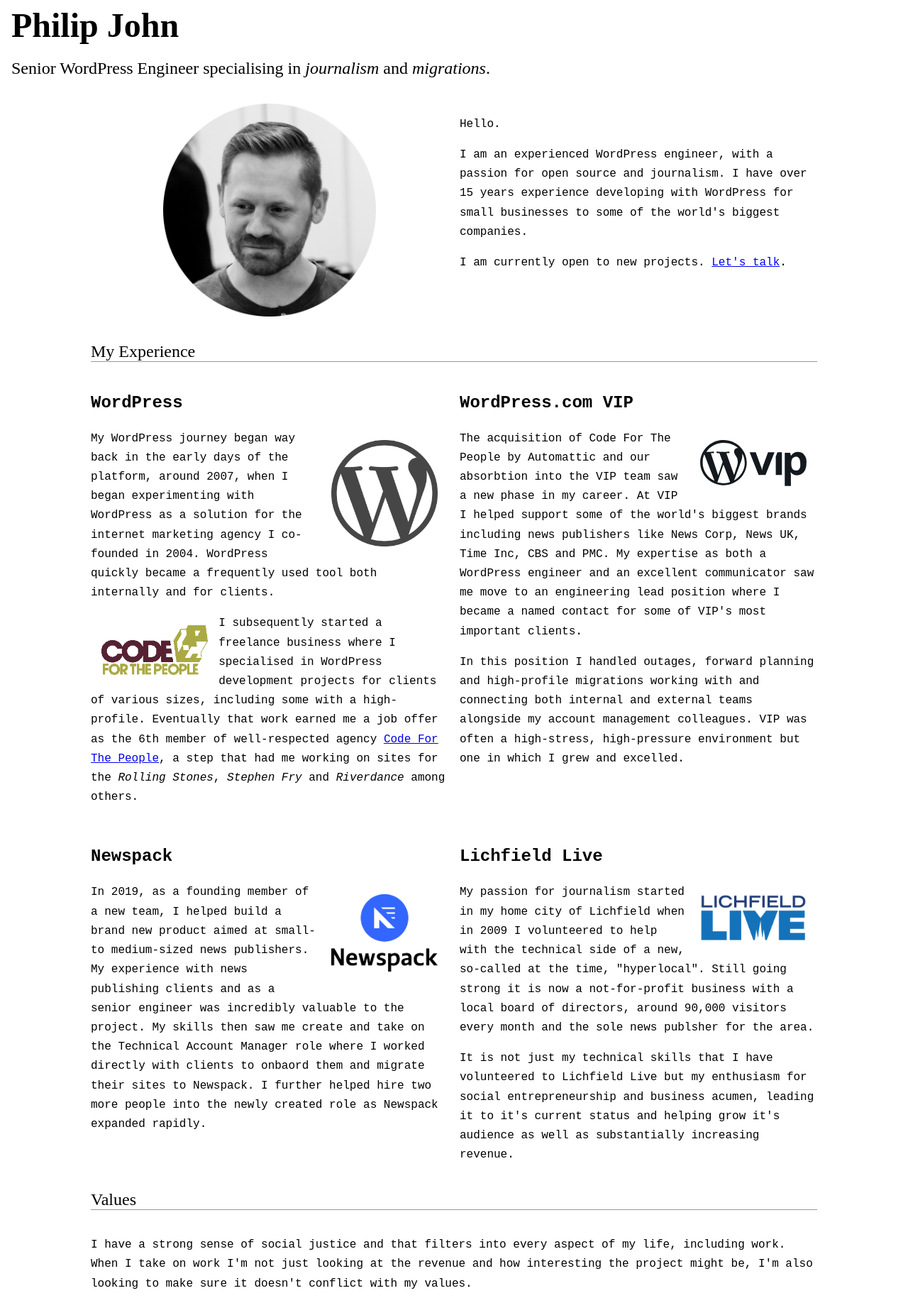
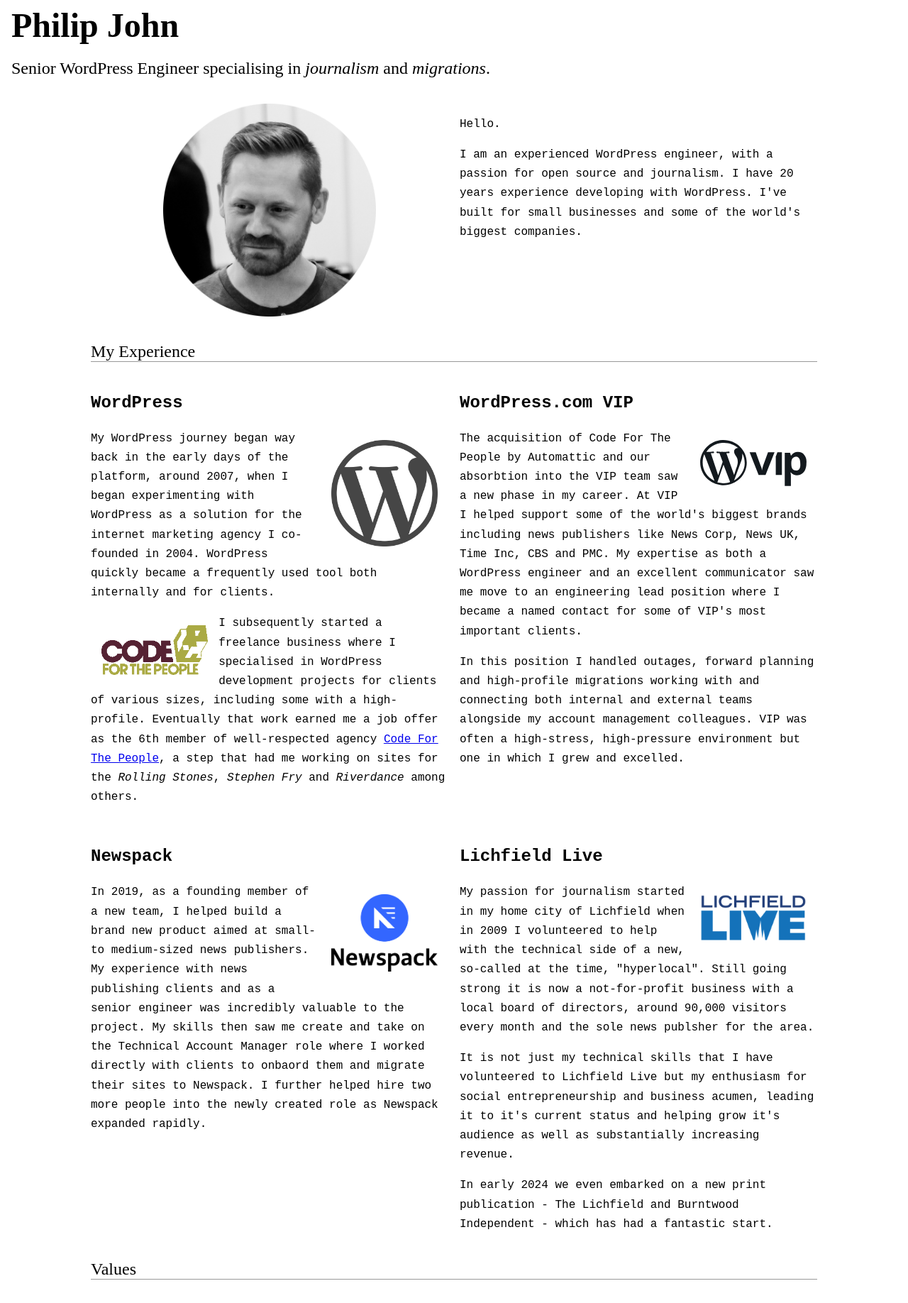
Before and after one commit to philipjohn/philipjohn.me.uk, a plain HTML site: page index.html in a window 1280 px wide. Shown: the top 1836 px of the page at 71% size. Drawn offline with Linux system fonts and the light colour scheme; a web font is replaced by a local one.

Commit message:
Update index.html

```diff
--- a/index.html
+++ b/index.html
@@ -132,8 +132,7 @@
 			</div>
 			<div>
 				<p>Hello.</p>
-				<p>I am an experienced WordPress engineer, with a passion for open source and journalism. I have over 15 years experience developing with WordPress for small businesses to some of the world's biggest companies.</p>
-				<p>I am currently open to new projects. <a href="mailto:phil@philipjohn.me.uk">Let's talk</a>.</p>
+				<p>I am an experienced WordPress engineer, with a passion for open source and journalism. I have 20 years experience developing with WordPress. I've built for small businesses and some of the world's biggest companies.</p>
 			</div>
 		</div>
 
@@ -193,6 +192,7 @@
 					<p>It is not just my technical skills that I have volunteered to Lichfield Live but my enthusiasm
 						for social entrepreneurship and business acumen, leading it to it's current status and helping
 						grow it's audience as well as substantially increasing revenue.</p>
+					<p>In early 2024 we even embarked on a new print publication - The Lichfield and Burntwood Independent - which has had a fantastic start.</p>
 				</div>
 
 			</div>
@@ -221,7 +221,7 @@
 		</div>
 
 		<div id="footer">
-			<p>&copy; 2022 Philip John</p>
+			<p>&copy; 2022-24 Philip John</p>
 		</div>
 
 	</div>
```
